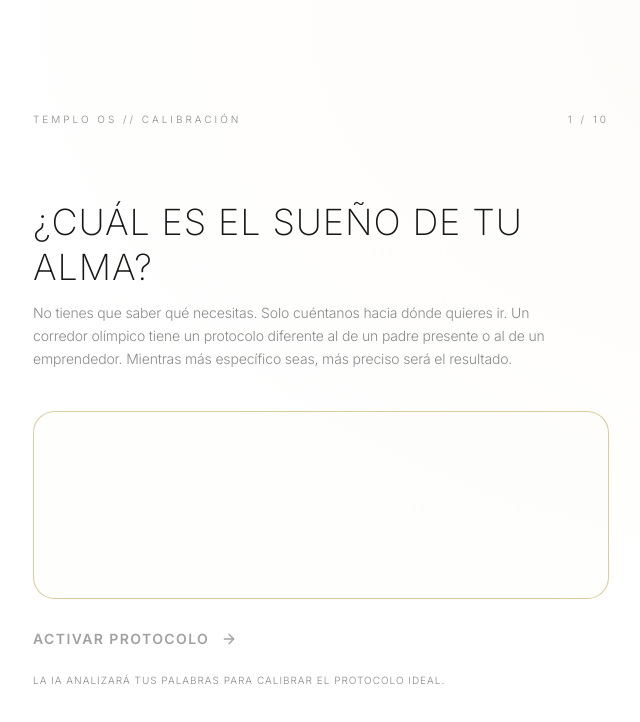
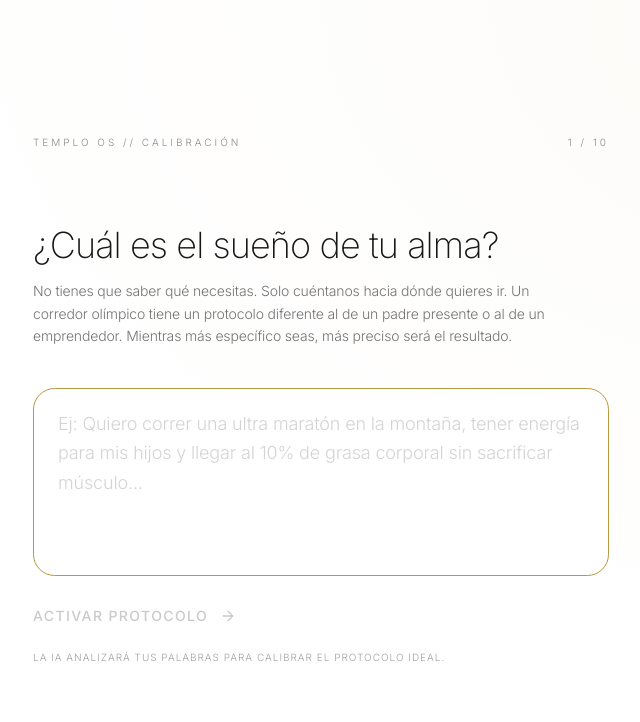
Before and after one commit to almedaunvrs/-bio-purpose, a Next.js app: page / in a window 1280 px wide. Shown: the top 722 px of the page, without its empty margins (319-959 px from the left). Built offline with nearby package versions, Linux system fonts and the light colour scheme.

Commit message:
fix: White-Futurism inputs - text visible, choices readable, borders neutral

```diff
--- a/src/components/Onboarding.tsx
+++ b/src/components/Onboarding.tsx
@@ -395,8 +395,8 @@ export function Onboarding() {
 
                             {/* Question */}
                             <div className="space-y-3 pt-4">
-                                <h2 className="text-2xl md:text-4xl font-[family-name:var(--font-anton)] uppercase tracking-wide leading-tight">{step.question}</h2>
-                                {step.subtitle && <p className="text-sm text-muted-foreground font-light leading-relaxed max-w-lg">{step.subtitle}</p>}
+                                <h2 className="text-2xl md:text-4xl font-extralight text-neutral-900 leading-tight tracking-tight">{step.question}</h2>
+                                {step.subtitle && <p className="text-sm text-neutral-500 font-light leading-relaxed max-w-lg">{step.subtitle}</p>}
                             </div>
 
                             {/* Answer Area */}
@@ -408,13 +408,16 @@ export function Onboarding() {
                                             <button
                                                 key={c.value}
                                                 onClick={() => handleChoiceSelect(c.value)}
-                                                className={`group text-left p-5 border rounded-2xl transition-all duration-300 hover:border-primary/60 hover:bg-white/5 ${answers[step.id as keyof UserProfile] === c.value ? 'border-primary bg-primary/10' : 'border-white/10 bg-card/20'}`}
+                                                className={`group text-left p-5 border rounded-2xl transition-all duration-200 ${answers[step.id as keyof UserProfile] === c.value
+                                                        ? 'border-primary bg-primary/8 shadow-sm'
+                                                        : 'border-neutral-200 bg-white hover:border-neutral-300 hover:bg-neutral-50'
+                                                    }`}
                                             >
                                                 <div className="flex items-center justify-between">
-                                                    <span className="font-semibold uppercase tracking-wide text-sm">{c.label}</span>
+                                                    <span className="font-medium text-neutral-800 text-sm">{c.label}</span>
                                                     <ArrowRight className="w-4 h-4 text-primary opacity-0 group-hover:opacity-100 transition-opacity" />
                                                 </div>
-                                                {c.desc && <p className="text-xs text-muted-foreground mt-1 font-light">{c.desc}</p>}
+                                                {c.desc && <p className="text-xs text-neutral-500 mt-1 font-light">{c.desc}</p>}
                                             </button>
                                         ))}
                                     </div>
@@ -423,7 +426,7 @@ export function Onboarding() {
                                 {/* NUMBER */}
                                 {step.type === 'number' && (
                                     <div className="space-y-6">
-                                        <div className="flex items-end gap-4 border-b border-white/20 pb-2 focus-within:border-primary transition-colors">
+                                        <div className="flex items-end gap-4 border-b border-neutral-200 pb-2 focus-within:border-primary transition-colors">
                                             <input
                                                 type="number"
                                                 value={textValue}
@@ -431,13 +434,13 @@ export function Onboarding() {
                                                 placeholder={step.placeholder}
                                                 min={step.min}
                                                 max={step.max}
-                                                className="flex-1 bg-transparent text-4xl md:text-5xl font-light text-white focus:outline-none placeholder:text-white/15"
+                                                className="flex-1 bg-transparent text-4xl md:text-5xl font-extralight text-neutral-900 focus:outline-none placeholder:text-neutral-300"
                                                 onKeyDown={e => { if (e.key === 'Enter') handleTextConfirm(); }}
                                                 autoFocus
                                             />
-                                            {step.unit && <span className="text-lg text-muted-foreground mb-1">{step.unit}</span>}
+                                            {step.unit && <span className="text-lg text-neutral-400 mb-1">{step.unit}</span>}
                                         </div>
-                                        <button onClick={handleTextConfirm} disabled={!textValue.trim()} className="group flex items-center gap-3 text-sm font-semibold uppercase tracking-widest disabled:opacity-40 hover:text-primary transition-colors">
+                                        <button onClick={handleTextConfirm} disabled={!textValue.trim()} className="group flex items-center gap-3 text-sm font-medium uppercase tracking-widest text-neutral-600 disabled:opacity-30 hover:text-primary transition-colors">
                                             Confirmar <ArrowRight className="w-4 h-4 group-hover:translate-x-1 transition-transform" />
                                         </button>
                                     </div>
@@ -446,18 +449,18 @@ export function Onboarding() {
                                 {/* TEXT */}
                                 {step.type === 'text' && (
                                     <div className="space-y-6">
-                                        <div className="flex items-end gap-4 border-b border-white/20 pb-2 focus-within:border-primary transition-colors">
+                                        <div className="flex items-end gap-4 border-b border-neutral-200 pb-2 focus-within:border-primary transition-colors">
                                             <input
                                                 type="text"
                                                 value={textValue}
                                                 onChange={e => setTextValue(e.target.value)}
                                                 placeholder={step.placeholder}
-                                                className="flex-1 bg-transparent text-2xl md:text-3xl font-light text-white focus:outline-none placeholder:text-white/15"
+                                                className="flex-1 bg-transparent text-2xl md:text-3xl font-extralight text-neutral-900 focus:outline-none placeholder:text-neutral-300"
                                                 onKeyDown={e => { if (e.key === 'Enter') handleTextConfirm(); }}
                                                 autoFocus
                                             />
                                         </div>
-                                        <button onClick={handleTextConfirm} disabled={!textValue.trim()} className="group flex items-center gap-3 text-sm font-semibold uppercase tracking-widest disabled:opacity-40 hover:text-primary transition-colors">
+                                        <button onClick={handleTextConfirm} disabled={!textValue.trim()} className="group flex items-center gap-3 text-sm font-medium uppercase tracking-widest text-neutral-600 disabled:opacity-30 hover:text-primary transition-colors">
                                             Confirmar <ArrowRight className="w-4 h-4 group-hover:translate-x-1 transition-transform" />
                                         </button>
                                     </div>
@@ -471,13 +474,13 @@ export function Onboarding() {
                                             onChange={e => setTextValue(e.target.value)}
                                             placeholder={step.placeholder}
                                             rows={5}
-                                            className="w-full bg-card/20 border border-white/10 rounded-2xl px-6 py-5 text-lg font-light text-white focus:outline-none focus:border-primary/50 placeholder:text-white/15 transition-colors resize-none leading-relaxed"
+                                            className="w-full bg-white border border-neutral-200 rounded-2xl px-6 py-5 text-lg font-light text-neutral-900 focus:outline-none focus:border-primary placeholder:text-neutral-300 transition-colors resize-none leading-relaxed"
                                             autoFocus
                                         />
-                                        <button onClick={handleTextConfirm} disabled={!textValue.trim()} className="group flex items-center gap-3 text-sm font-semibold uppercase tracking-widest disabled:opacity-40 hover:text-primary transition-colors">
+                                        <button onClick={handleTextConfirm} disabled={!textValue.trim()} className="group flex items-center gap-3 text-sm font-medium uppercase tracking-widest text-neutral-600 disabled:opacity-30 hover:text-primary transition-colors">
                                             Activar Protocolo <ArrowRight className="w-4 h-4 group-hover:translate-x-1 transition-transform" />
                                         </button>
-                                        <p className="text-[10px] text-muted-foreground uppercase tracking-widest">
+                                        <p className="text-[10px] text-neutral-400 uppercase tracking-widest">
                                             La IA analizará tus palabras para calibrar el protocolo ideal.
                                         </p>
                                     </div>
```
